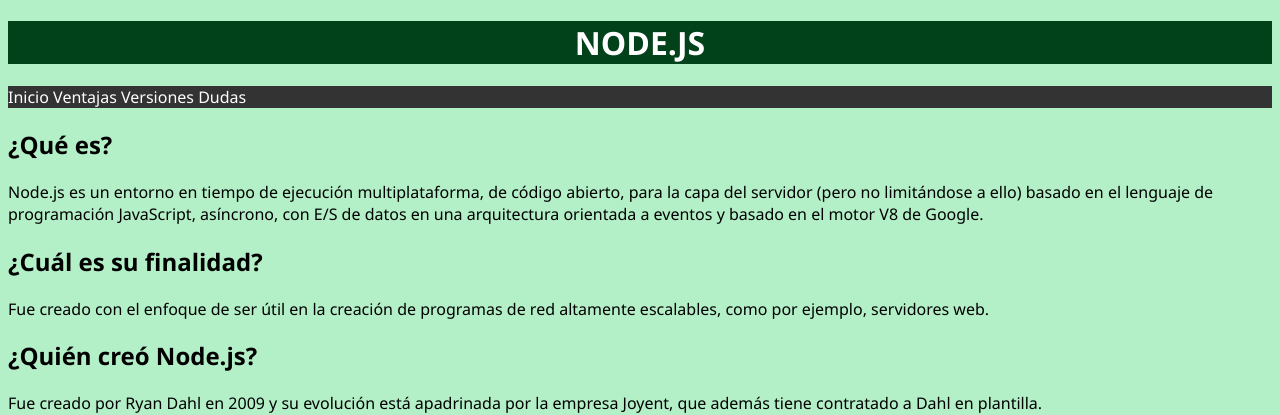
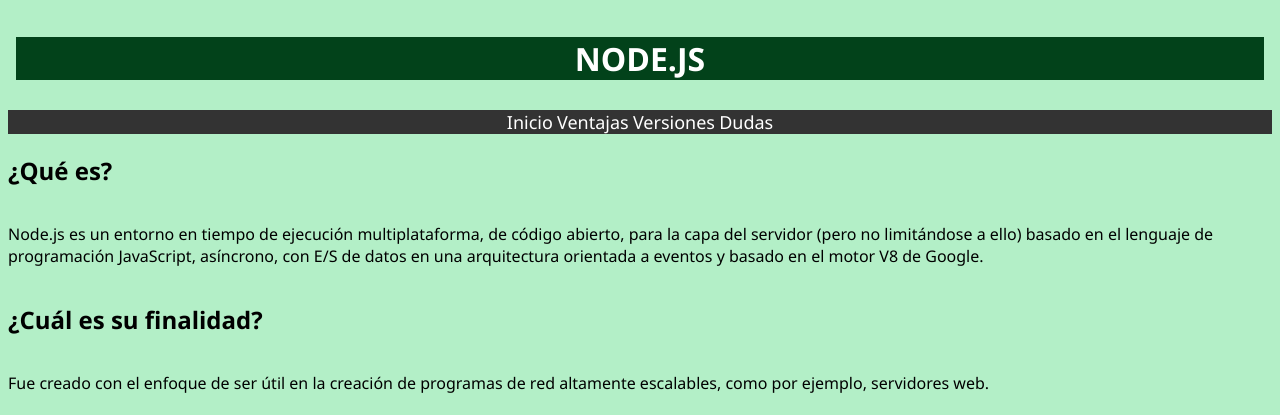
Before and after one commit to carlosgarriga12/sew_html, a plain HTML site: page index.html in a window 1280 px wide. Shown: the top 415 px of the page. Drawn offline with Linux system fonts and the light colour scheme.

Commit message:
Add files via upload

```diff
--- a/estilo/estilo.css
+++ b/estilo/estilo.css
@@ -30,12 +30,14 @@
 /*Especificidad(0,0,1)*/
 footer{
     background-color: #333;
+    font-size: large;
     color: #fff;
 }
 
 /*Especificidad(0,0,2)*/
 nav a {
     text-decoration: none;
+    font-size: large;
     color: white;
 }
 
--- a/estilo/layout.css
+++ b/estilo/layout.css
@@ -5,12 +5,30 @@
     de los elementos y contenido
 *****************************/
 
+
 /*Especificidad (0,0,1)*/
-h1 {
+header, footer {
+    padding: 0.5em;
     text-align: center;
+    display: grid;
+}
+
+/*Especificidad (0,0,1)*/
+main {
+    display: grid;
+}
+
+/*Especificidad (0,0,1)*/
+section {
+    display: grid;
 }
 
 /*Especificidad (0,0,1)*/
 h3{
     text-align: center;
 }
+
+/*Especificidad (0,0,1)*/
+nav {
+    text-align: center;
+}
```
